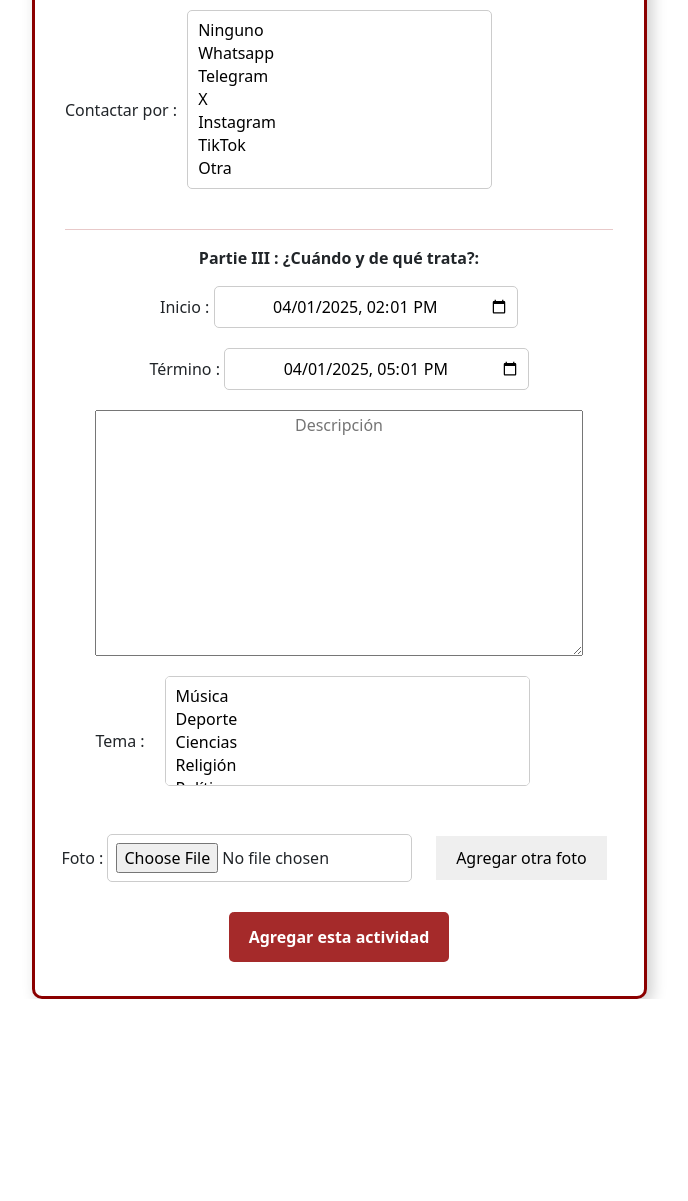
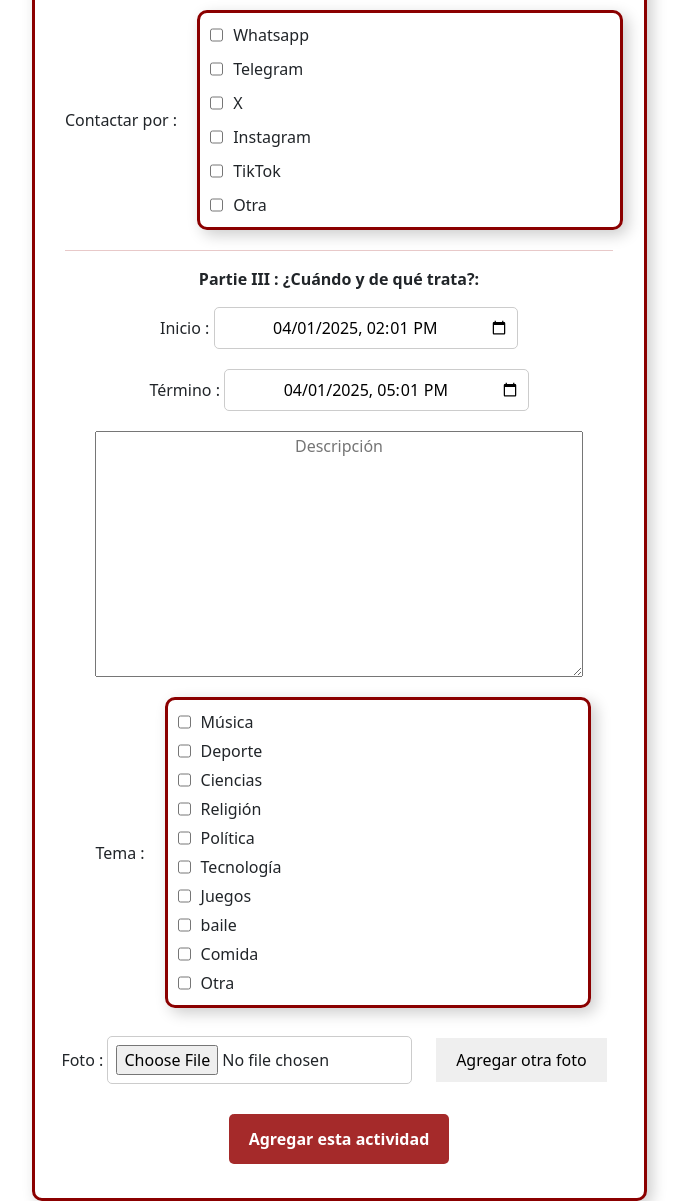
Before and after one commit to Ianiscsn/desarrollo_web_Cousin_Ianis, a plain HTML site: page Agregar_actividad.html in a window 1280 px wide. Shown: the part 680-1881 px from the top of the page, without its empty margins (276-964 px from the left). Before the commit the page ends 1679 px from the top, so only its background shows below. Drawn offline with nearby package versions, Linux system fonts and the light colour scheme.

Commit message:
Tarea1 v3

```diff
--- a/Agregar_actividad.html
+++ b/Agregar_actividad.html
@@ -68,20 +68,38 @@
                 </div>
 
                 <div class="trans-input-select">
-                    <label for="contact"> Contactar por :</label>
-                    <select id="contact" name="contact"  multiple size="7">
-                        <option value="ninguno">Ninguno</option>
-                        <option value="solution1">Whatsapp</option>
-                        <option value="solution2">Telegram</option>
-                        <option value="solution3">X</option>
-                        <option value="solution4">Instagram</option>
-                        <option value="solution5">TikTok</option>
-                        <option value="solution6">Otra</option>
-                    </select>
-                </div>
+                    <label> Contactar por :</label>
+                    <div class="select-border">
+                        <div class="select-comp">
+                            <input type="checkbox" name="whatsapp" onchange="updateLabel(this)"> Whatsapp
+                            <input type="text" id="whatsapp" style="display: none;" placeholder="ID" class="select-input" minlength="4" maxlength="50">
+                        </div>
 
-                <div id="id_contact_container" class="trans-input-contact">
-                    <input id="id_contact" name="id_contact" placeholder="Id de contacto o URL de red social" type="text" minlength="4" maxlength="50">
+                        <div class="select-comp">
+                            <input type="checkbox" name="telegram" onchange="updateLabel(this)"> Telegram
+                            <input type="text" id="telegram" style="display: none;" placeholder="ID" class="select-input" minlength="4" maxlength="50">
+                        </div>
+
+                        <div class="select-comp">
+                            <input type="checkbox" name="x" onchange="updateLabel(this)"> X
+                            <input type="text" id="x" style="display: none;" placeholder="ID" class="select-input" minlength="4" maxlength="50">
+                        </div>
+
+                        <div class="select-comp">
+                            <input type="checkbox" name="instagram" onchange="updateLabel(this)"> Instagram
+                            <input type="text" id="instagram" style="display: none;" placeholder="ID" class="select-input" minlength="4" maxlength="50">
+                        </div>
+
+                        <div class="select-comp">
+                            <input type="checkbox" name="tiktok" onchange="updateLabel(this)"> TikTok
+                            <input type="text" id="tiktok" style="display: none;" placeholder="ID" class="select-input" minlength="4" maxlength="50">
+                        </div>
+
+                        <div class="select-comp">
+                            <input type="checkbox" name="otra" onchange="updateLabel(this)"> Otra
+                            <input type="text" id="otra" style="display: none;" placeholder="ID" class="select-input" minlength="4" maxlength="50">
+                        </div>
+                    </div>
                 </div>
 
                 <hr>
@@ -103,23 +121,49 @@
                 </div>
 
                 <div id="tema_input" class="trans-input-tema">
-                    <label for="tema"> Tema :</label>
-                    <select id="tema" name="tema" multiple>
-                        <option value="solution1">Música</option>
-                        <option value="solution2">Deporte</option>
-                        <option value="solution3">Ciencias</option>
-                        <option value="solution4">Religión</option>
-                        <option value="solution5">Política</option>
-                        <option value="solution6">Tecnología</option>
-                        <option value="solution7">Juegos</option>
-                        <option value="solution8">Baile</option>
-                        <option value="solution9">Comida</option>
-                        <option value="otro">Otro</option>
-                    </select>
-                </div>
+                    <label> Tema :</label>
+                    <div class="select-border-tema">
+                        <div class="select-comp-tema">
+                            <input type="checkbox" name="musica"> Música
+                        </div>
 
-                <div id="id_contact_container2" class="trans-input-contact">
-                    <input id="desc_tema" name="desc_tema" placeholder="Descripción del tema" type="text" minlength="3" maxlength="15">
+                        <div class="select-comp-tema">
+                            <input type="checkbox" name="deporte"> Deporte
+                        </div>
+
+                        <div class="select-comp-tema">
+                            <input type="checkbox" name="ciencias"> Ciencias
+                        </div>
+
+                        <div class="select-comp-tema">
+                            <input type="checkbox" name="religion"> Religión
+                        </div>
+
+                        <div class="select-comp-tema">
+                            <input type="checkbox" name="politica"> Política
+                        </div>
+
+                        <div class="select-comp-tema">
+                            <input type="checkbox" name="tecnologia"> Tecnología
+                        </div>
+
+                        <div class="select-comp-tema">
+                            <input type="checkbox" name="juegos">  Juegos
+                        </div>
+
+                        <div class="select-comp-tema">
+                            <input type="checkbox" name="baile"> baile
+                        </div>
+
+                        <div class="select-comp-tema">
+                            <input type="checkbox" name="comida"> Comida
+                        </div>
+
+                        <div class="select-comp-tema">
+                            <input type="checkbox" name="otra-tema" onchange="updateTema(this)" > Otra
+                            <input type="text" id="otra-tema" style="display: none;" placeholder="Descripción del tema" class="select-input-tema" minlength="3" maxlength="15">
+                        </div>
+                    </div>
                 </div>
 
                 <div id="file-container" class="trans-input-file">
--- a/auxil_formulario.js
+++ b/auxil_formulario.js
@@ -15,30 +15,19 @@ function setCurrentDateTime() {
     document.getElementById("date_ter").value = finalDateTime;
 };
 
- function updateContact() {
-    let selectedOptions = [...this.selectedOptions];
-
-    let select = document.getElementById("contact");
-    let selectedOptions1 = Array.from(select.selectedOptions).map(option => option.value);
-
-    if (selectedOptions.length > 0 && !selectedOptions1.includes("ninguno")) {
-        document.getElementById("id_contact_container").style.display = "block";
+function updateTema(element){
+    if (element.checked){
+        document.getElementById(element.name).style.display = "block";
     } else {
-        document.getElementById("id_contact_container").style.display = "none";
-    }
-    if (selectedOptions.length > 5) {
-        alert("Vous ne pouvez sélectionner que 5 options maximum.");
-        selectedOptions[selectedOptions.length - 1].selected = false;
+        document.getElementById(element.name).style.display = "none";
     }
 };
 
- function updateTema() {
-    let select = document.getElementById("tema");
-    let selectedOptions = Array.from(select.selectedOptions).map(option => option.value);
-    if (selectedOptions.includes("otro")) {
-        document.getElementById("id_contact_container2").style.display = "block";
+function updateLabel(element){
+    if (element.checked){
+        document.getElementById(element.name).style.display = "block";
     } else {
-        document.getElementById("id_contact_container2").style.display = "none";
+        document.getElementById(element.name).style.display = "none";
     }
 };
 
@@ -438,8 +427,7 @@ function nada() {
 
 
 window.onload = setCurrentDateTime;
-document.getElementById("contact").addEventListener("change", updateContact);
-document.getElementById("tema").addEventListener("change", updateTema);
+//document.getElementById("tema").addEventListener("change", updateTema);
 document.getElementById("add-photo").addEventListener("click", anadirFoto);
 document.getElementById("región").addEventListener("change", modificarComunas);
 document.getElementById("btnSi").addEventListener("click", validacion);
--- a/conf_formulario.js
+++ b/conf_formulario.js
@@ -22,17 +22,20 @@ const validadorTel = (tel) => {
     return true;
 };
 
-const validadorContact = (contact, id_contact) => {
-    let selectedOptions = [...contact.selectedOptions];
-    let selectedOptions1 = Array.from(contact.selectedOptions).map(option => option.value);
-    let valid = true;
-    if (selectedOptions1.includes("ninguno")) return true;
-    if (selectedOptions.length > 0){
-        if (id_contact.length >50 || id_contact.length < 4){
-            valid = false;
+const validadorContact = (checkboxes) => {
+    let count = 0;
+    let isValid = true;
+
+    checkboxes.forEach(checkbox => {
+        if (checkbox.checked) {
+            count++;
+            let input = document.getElementById(checkbox.name);
+            if (input.value.length < 4 || input.value.length > 50) {
+                isValid = false;
+            }
         }
-    };
-    return (valid && selectedOptions.length < 6);
+    });
+    return isValid && count < 6;
 };
 
 const validadorDateIn = (date_in) => {
@@ -75,15 +78,22 @@ const validadorDateTe = (dates_ter, dates_in) => {
     return validador;
 }
 
-const validadorTema = (tema, desc_tema) => {
-    let selectedOptions = Array.from(tema.selectedOptions).map(option => option.value);
-    let valid = true ;
-    if (selectedOptions.includes("otro")){
-        if (desc_tema.length < 3 || desc_tema.length > 15){
-            valid = false;
+const validadorTema = (tema) => {
+    let count = 0;
+    let isValid = true;
+
+    tema.forEach(checkbox => {
+        if (checkbox.checked) {
+            count++;
+            if (checkbox.name == "otra-tema"){
+                let input = document.getElementById(checkbox.name);
+                if (input.value.length < 3 || input.value.length > 15) {
+                    isValid = false;
+                }
+            }
         }
-    }
-    return (valid && selectedOptions.length>0);
+    });
+    return isValid && count > 0;
 }
 
 const validadorFoto = (file) => {
@@ -100,13 +110,11 @@ function confirmación(event) {
     let nombre = document.getElementById("nombre");
     let email = document.getElementById("email");
     let tele = document.getElementById("tel");
-    let contact = document.getElementById("contact");
-    let id_contact = document.getElementById("id_contact");
+    let checkboxes = document.querySelectorAll(".select-comp input[type='checkbox']");
 
     let date_in = document.getElementById("date_in");
     let date_ter = document.getElementById("date_ter");
-    let tema = document.getElementById("tema");
-    let desc_tema = document.getElementById("desc_tema");
+    let tema = document.querySelectorAll(".select-comp-tema input[type='checkbox']");
     let file = document.getElementById("file");
 
     msg="";
@@ -129,7 +137,7 @@ function confirmación(event) {
     if (!validadorTel(tele.value)){
         msg += "tele invalido\n";
     }
-    if (!validadorContact(contact, id_contact.value)){
+    if (!validadorContact(checkboxes)){
         msg += "contact invalido\n";
     }
     if (!validadorDateIn(date_in.value)){
@@ -138,7 +146,7 @@ function confirmación(event) {
     if (!validadorDateTe(date_ter.value, date_in.value)){
         msg += "date_ter invalido\n";
     }
-    if (!validadorTema(tema, desc_tema.value)){
+    if (!validadorTema(tema)){
         msg += "tema invalido\n";
     }
     if (!validadorFoto(file)){
--- a/style.css
+++ b/style.css
@@ -363,6 +363,56 @@ Pagina Agregar_actividad
 }
 
 
+.pagina-agregar .select-border{
+    border: 3px solid darkred;
+    border-radius: 10px;
+    box-shadow: 5px 5px 15px rgba(0, 0, 0, 0.2);
+    width : 70%;
+    display : flex;
+    flex-direction: column;
+    align-items: flex-start;
+    justify-content: flex-start;
+    margin-left: 20px;
+    padding: 10px;
+    gap : 10px;
+}
+
+.pagina-agregar .select-comp{
+    width : 100%;
+    display : flex;
+    flex-direction: row;
+    gap: 10px;
+}
+
+.pagina-agregar .select-input {
+    width : 70%;
+}
+
+.pagina-agregar .select-border-tema{
+    border: 3px solid darkred;
+    border-radius: 10px;
+    box-shadow: 5px 5px 15px rgba(0, 0, 0, 0.2);
+    width : 70%;
+    display : flex;
+    flex-direction: column;
+    align-items: flex-start;
+    justify-content: flex-start;
+    margin-left: 20px;
+    padding: 10px;
+    gap : 5px;
+}
+
+.pagina-agregar .select-comp-tema{
+    width : 100%;
+    display : flex;
+    flex-direction: row;
+    gap: 10px;
+}
+
+.pagina-agregar .select-input-tema {
+    width : 80%;
+}
+
 
 
 
```
